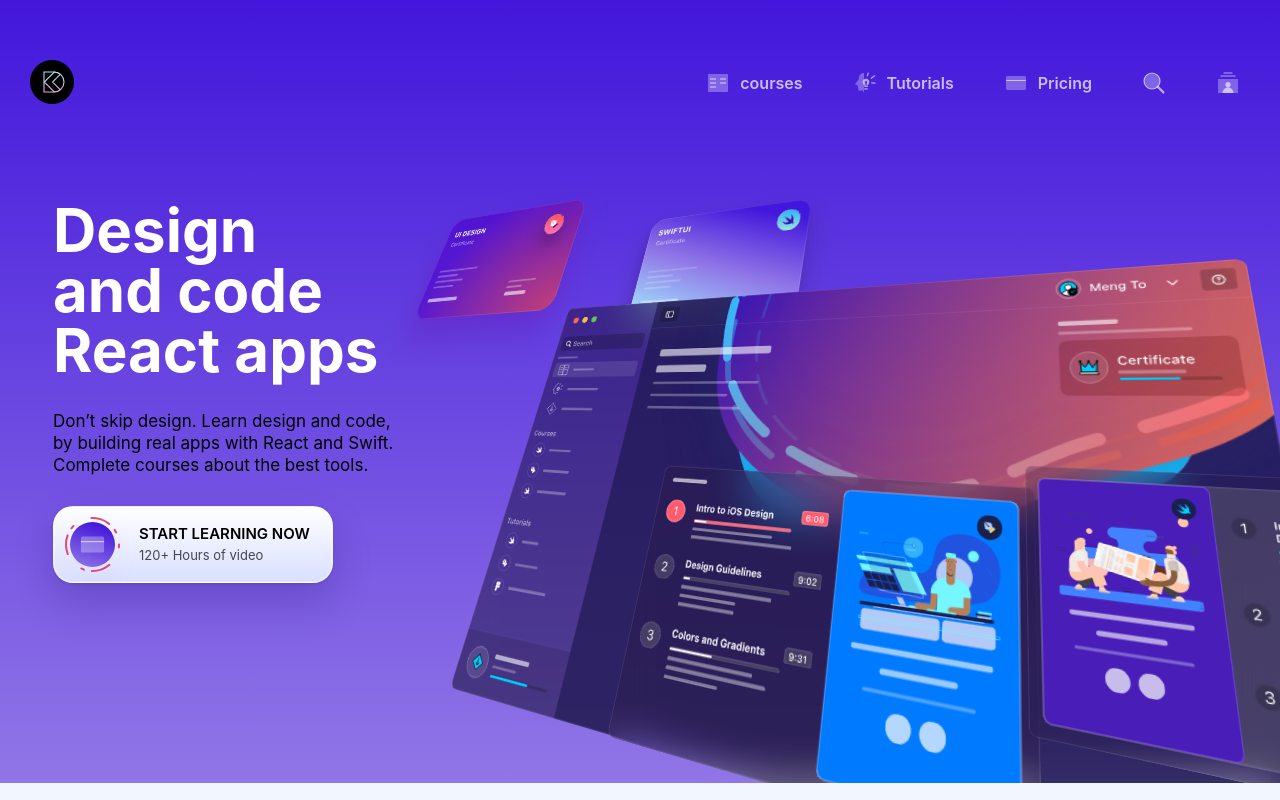
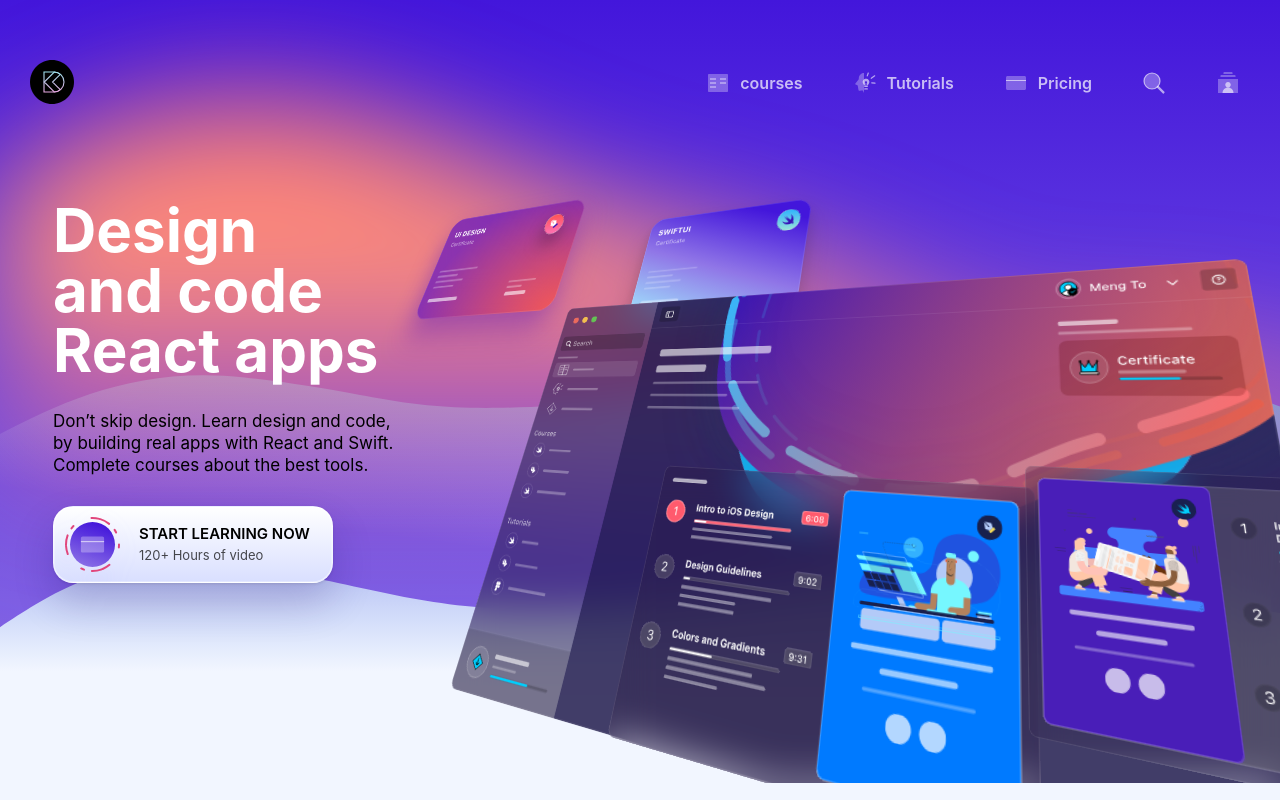
Before and after one commit to SisifoDev/sisifodev-webapp, a Gatsby site: page / in a window 1280 px wide. Built offline with nearby package versions, Linux system fonts and the light colour scheme; Gatsby itself is replaced by a stand-in of ours.

Commit message:
Wave Component and Inline Styling

```diff
--- /dev/null
+++ b/src/components/backgrounds/WaveBackground.js
@@ -0,0 +1,32 @@
+import React from "react";
+import styled from "styled-components";
+
+export default function WaveBackground() {
+  return (
+    <Wrapper>
+      <Background />
+      <Wave
+        src="/images/waves/hero-wave1.svg"
+        style={{ top: "100px", filter: "blur(60px)" }}
+      />
+      <Wave src="/images/waves/hero-wave2.svg" style={{ top: "350px" }} />
+      <Wave src="/images/waves/hero-wave3.svg" style={{ top: "550px" }} />
+    </Wrapper>
+  );
+}
+const Wrapper = styled.div`
+  position: relative;
+`;
+
+const Wave = styled.img`
+  position: absolute;
+  z-index: -1;
+`;
+
+const Background = styled.div`
+  background: linear-gradient(180deg, #4316db 0%, #9076e7 100%);
+  position: absolute;
+  width: 100%;
+  height: 800px;
+  z-index: -1;
+`;
--- a/src/components/sections/HeroSection.js
+++ b/src/components/sections/HeroSection.js
@@ -4,10 +4,12 @@ import { H1, MediumText } from "../styles/TextStyles";
 import { themes } from "../styles/ColorStyles";
 import PurchaseButton from "../buttons/PurchaseButton";
 import MockupAnimation from "../animations/MockupAnimation";
+import WaveBackground from "../backgrounds/WaveBackground";
 
 function HeroSection() {
   return (
     <Wrapper>
+      <WaveBackground />
       <ContentWrapper>
         <TextWrapper>
           <Title>
@@ -32,7 +34,6 @@ function HeroSection() {
 export default HeroSection;
 
 const Wrapper = styled.div`
-  background: linear-gradient(180deg, #4316db 0%, #9076e7 100%);
   overflow: hidden;
 `;
 
```
